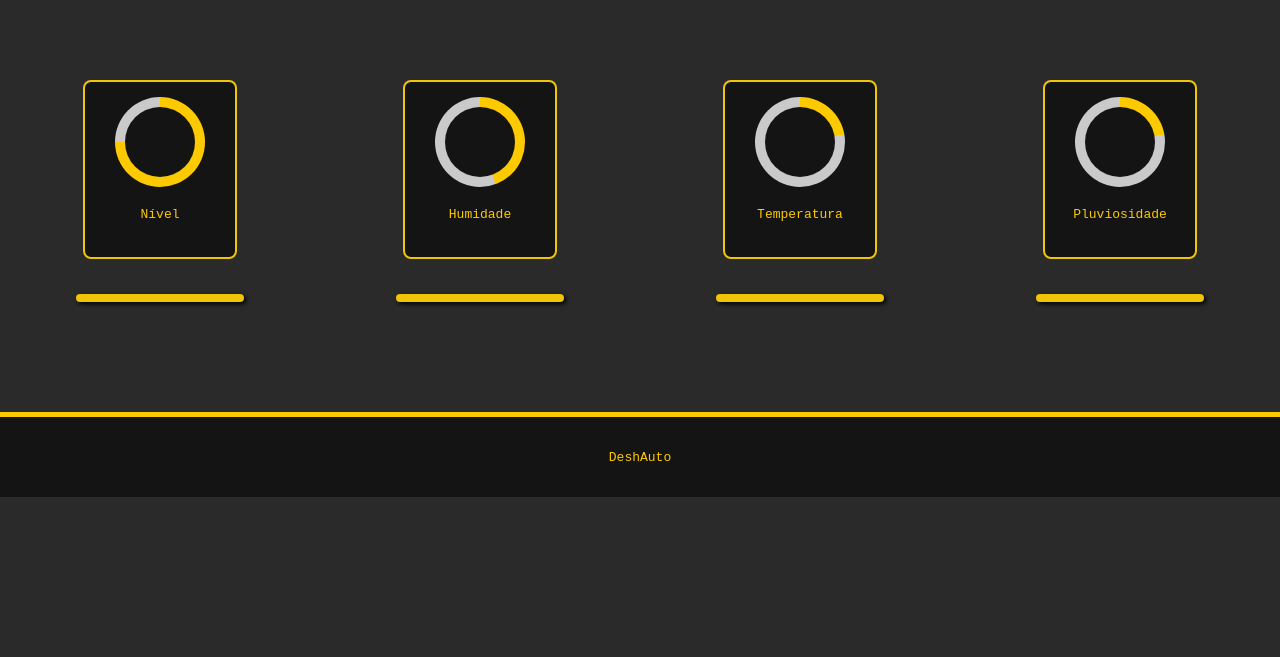
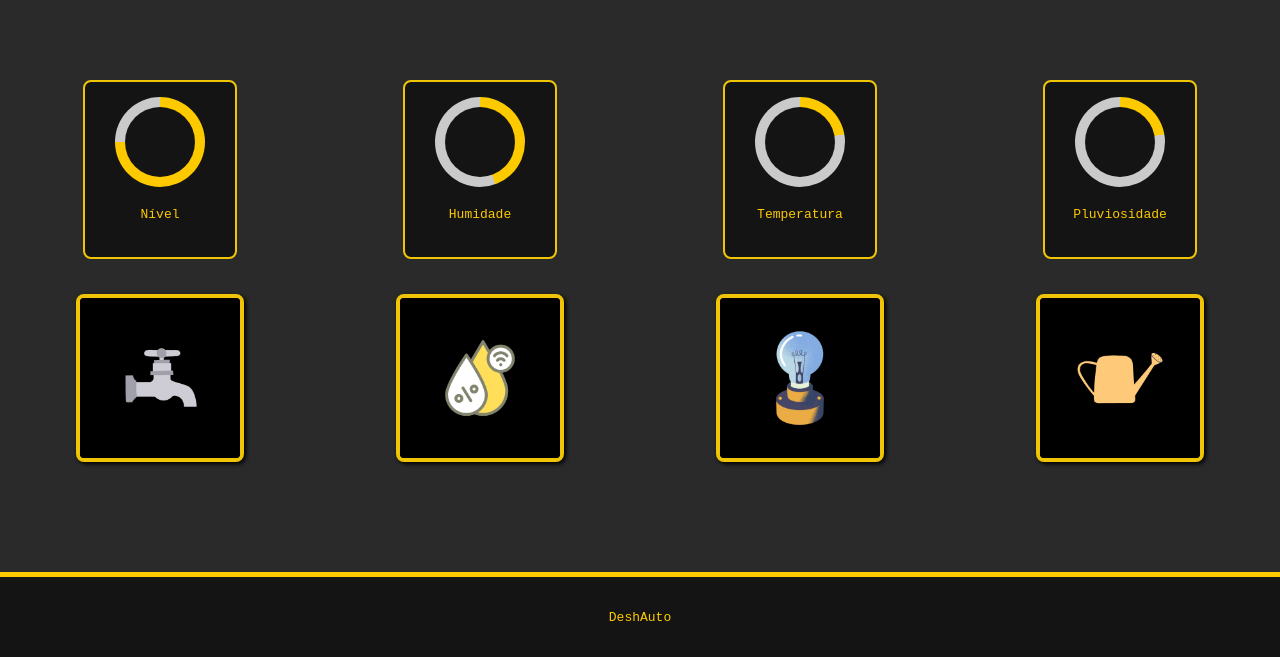
Before and after one commit to Anne-Karolyne-Caetano/espetizes, a plain HTML site: page dash.html in a window 1280 px wide. Shown: the part 144-801 px from the top of the page. Drawn offline with Linux system fonts and the light colour scheme.

Commit message:
Update dash.html

```diff
--- a/dash.html
+++ b/dash.html
@@ -47,10 +47,10 @@
     </section>
     </main>
     <section id="agrupbot">
-        <img src="img/niv.png" alt="" id="B1" class="bot"  onclick="niv( )">
-        <img src="img/hum.png" alt="" id="B2" class="bot" onclick="hum( )">
-        <img src="img/temp.png" alt="" id="B3" class="bot" onclick="temp( )">
-        <img src="img/pluvbai.png" alt="" id="B4" class="bot" onclick="pluv( )">
+        <img src="niv.png" alt="" id="B1" class="bot"  onclick="niv( )">
+        <img src="hum.png" alt="" id="B2" class="bot" onclick="hum( )">
+        <img src="temp.png" alt="" id="B3" class="bot" onclick="temp( )">
+        <img src="pluvbai.png" alt="" id="B4" class="bot" onclick="pluv( )">
     </section>
     <footer>
         <p>DeshAuto</p>
```
